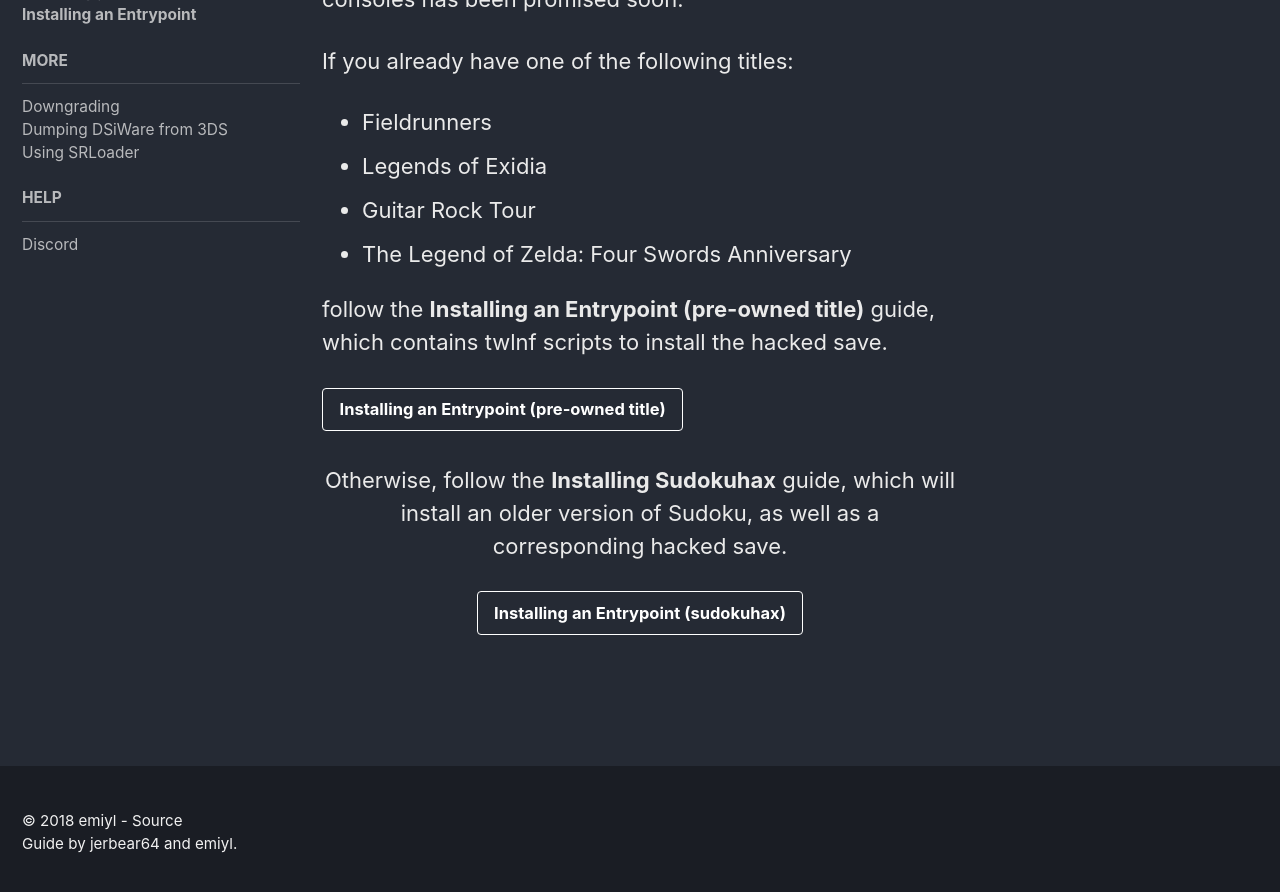
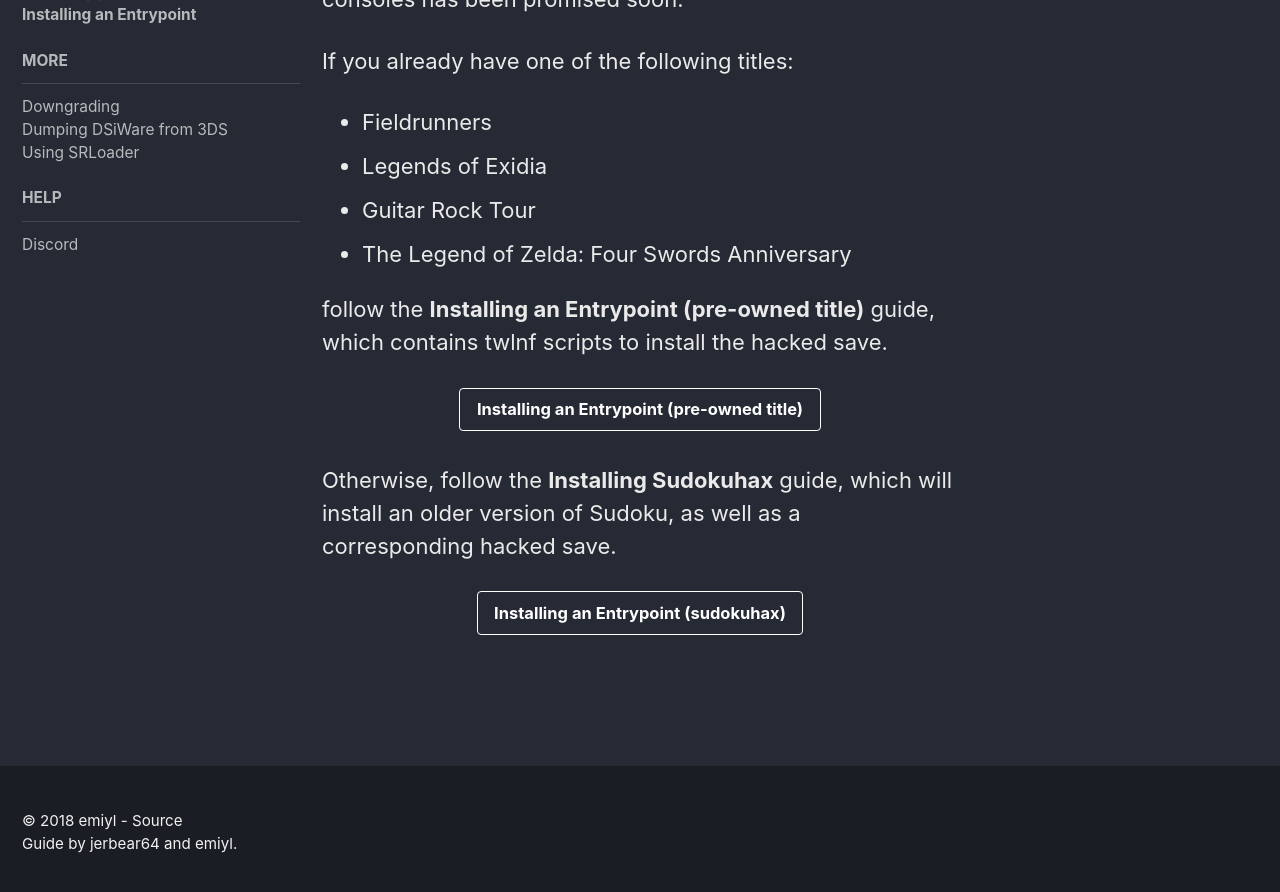
Before and after one commit to emiyl/dsi.cfw.guide-archive, a Jekyll site: the page built from guide/installing-an-entrypoint.md, in a window 1280 px wide and 900 px high, scrolled down 592 px. Shown: the top 892 px of the window. Built offline with Jekyll 4.4.1, drawn with Linux system fonts in a browser that asks for light colours; nearby versions of some CDN libraries.

Commit message:
Update installing-an-entrypoint.md

```diff
--- a/guide/installing-an-entrypoint.md
+++ b/guide/installing-an-entrypoint.md
@@ -16,8 +16,8 @@
 follow the **Installing an Entrypoint (pre-owned title)** guide, which contains twlnf scripts to install the hacked save.
 
 [Installing an Entrypoint (pre-owned title)](/guide/installing-an-entrypoint-(pre-owned)){: .btn .btn--light-outline}
+{: style="text-align: center;"}
 
-{: style="text-align: center;"}
 Otherwise, follow the **Installing Sudokuhax** guide, which will install an older version of Sudoku, as well as a corresponding hacked save.
 
 [Installing an Entrypoint (sudokuhax)](/guide/installing-sudokuhax){: .btn .btn--light-outline}
```
